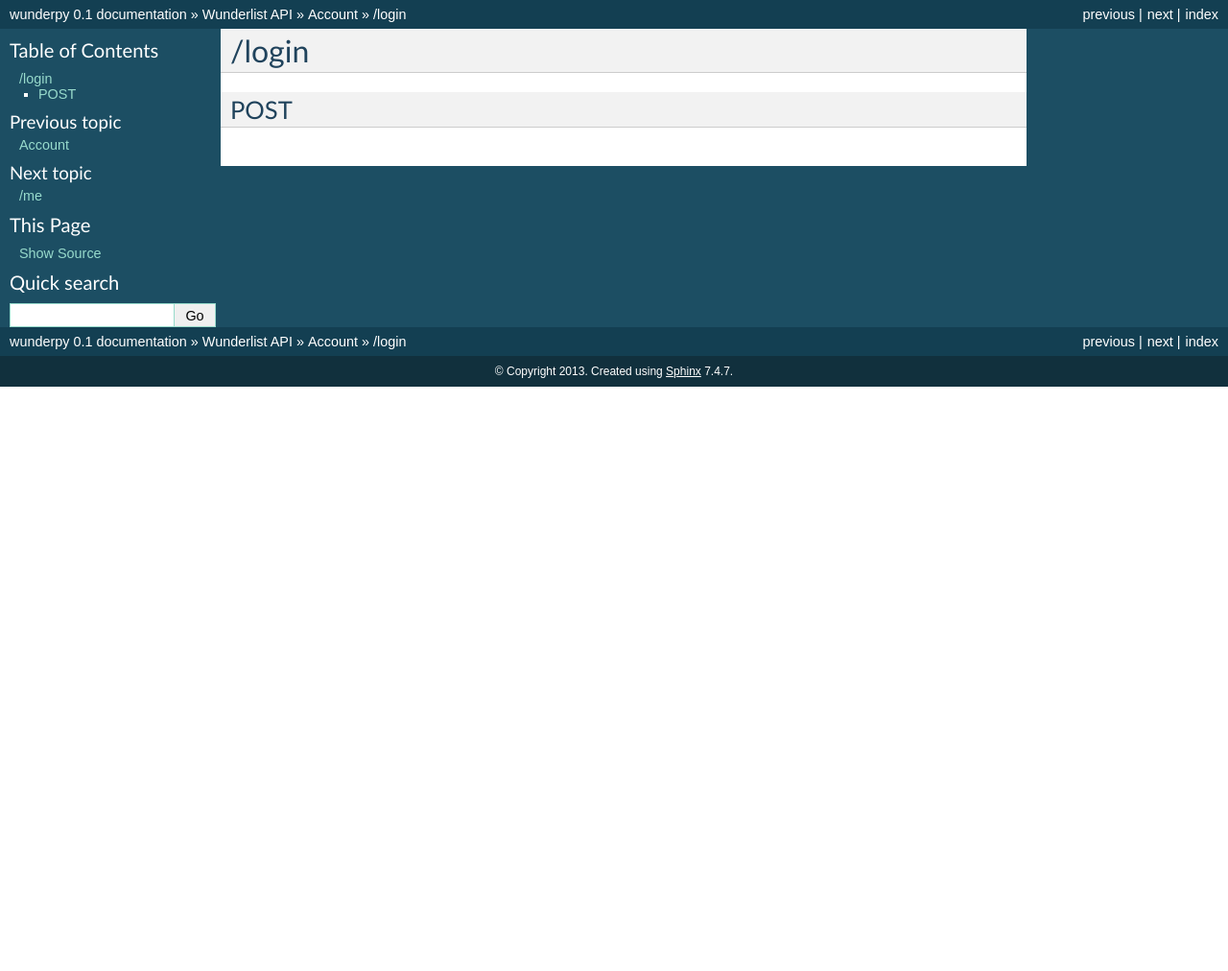
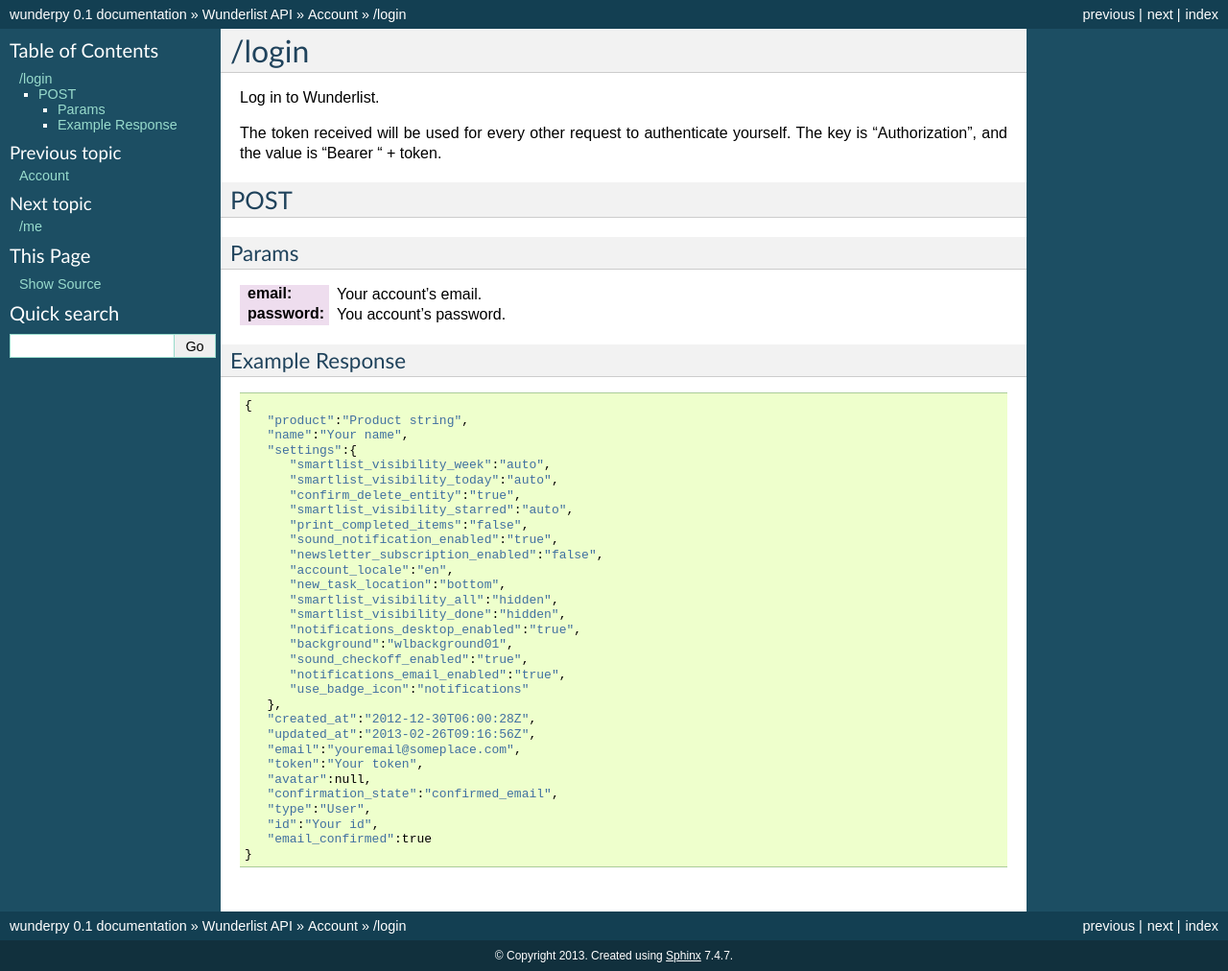
Before and after one commit to movermeyer/wunderpy, a Sphinx documentation site: the page built from docs/source/wunderlist_api/account/login.rst, in a window 1280 px wide. Shown: the whole page at 96% size. Built offline with Sphinx 7.4.7, drawn with Linux system fonts in a browser that asks for light colours; before the commit the page ends 900 px from its top, so only the background shows below that.

Commit message:
/login documented

```diff
--- a/docs/source/wunderlist_api/account/login.rst
+++ b/docs/source/wunderlist_api/account/login.rst
@@ -1,5 +1,50 @@
 /login
 ======
 
+Log in to Wunderlist.
+
+The token received will be used for every other request to authenticate yourself.
+The key is "Authorization", and the value is "Bearer " + token.
+
 POST
 ----
+Params
+""""""
+:email: Your account's email.
+:password: You account's password.
+
+Example Response
+""""""""""""""""
+::
+
+    {
+       "product":"Product string",
+       "name":"Your name",
+       "settings":{
+          "smartlist_visibility_week":"auto",
+          "smartlist_visibility_today":"auto",
+          "confirm_delete_entity":"true",
+          "smartlist_visibility_starred":"auto",
+          "print_completed_items":"false",
+          "sound_notification_enabled":"true",
+          "newsletter_subscription_enabled":"false",
+          "account_locale":"en",
+          "new_task_location":"bottom",
+          "smartlist_visibility_all":"hidden",
+          "smartlist_visibility_done":"hidden",
+          "notifications_desktop_enabled":"true",
+          "background":"wlbackground01",
+          "sound_checkoff_enabled":"true",
+          "notifications_email_enabled":"true",
+          "use_badge_icon":"notifications"
+       },
+       "created_at":"2012-12-30T06:00:28Z",
+       "updated_at":"2013-02-26T09:16:56Z",
+       "email":"youremail@someplace.com",
+       "token":"Your token",
+       "avatar":null,
+       "confirmation_state":"confirmed_email",
+       "type":"User",
+       "id":"Your id",
+       "email_confirmed":true
+    }
```
